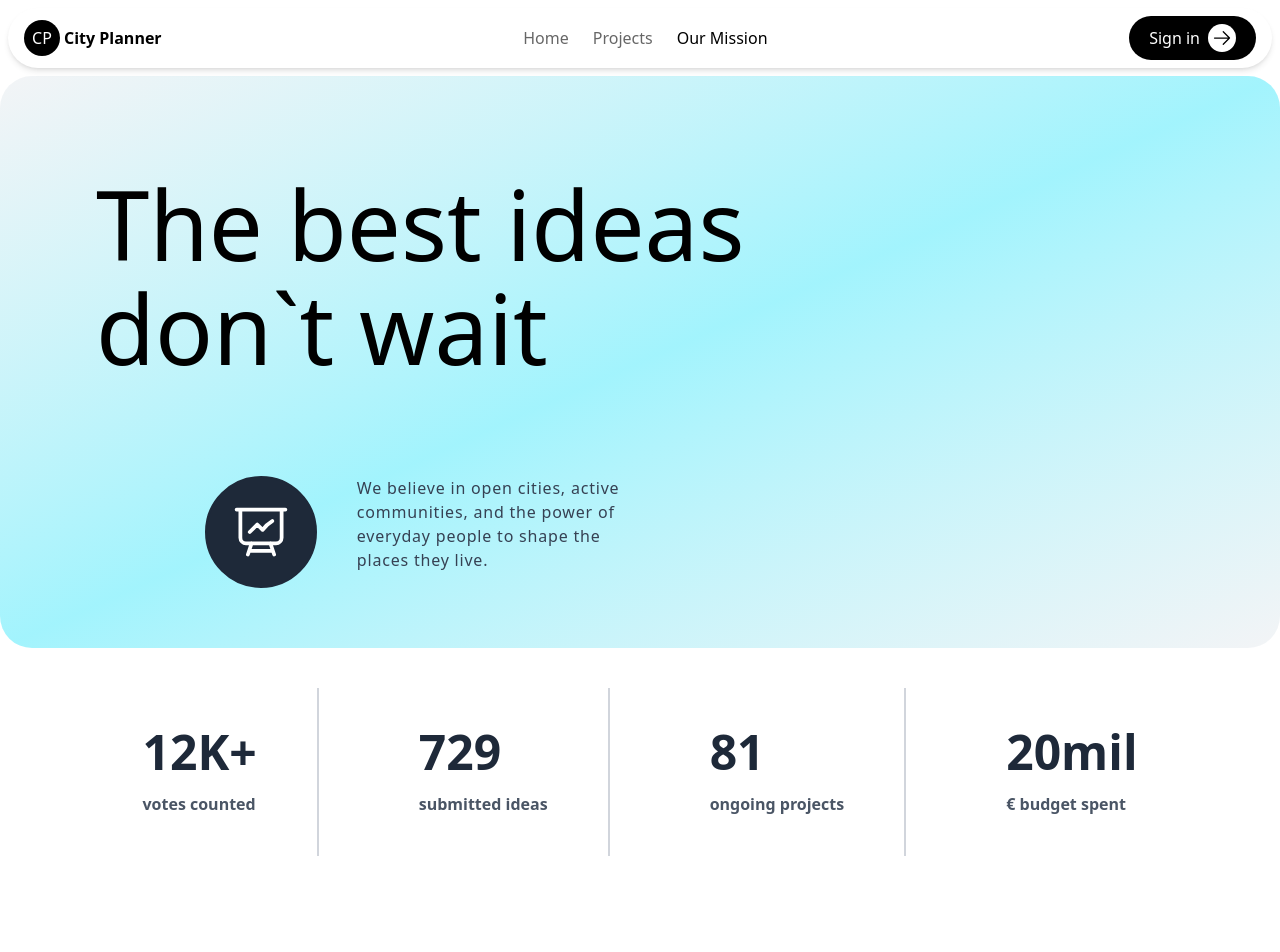
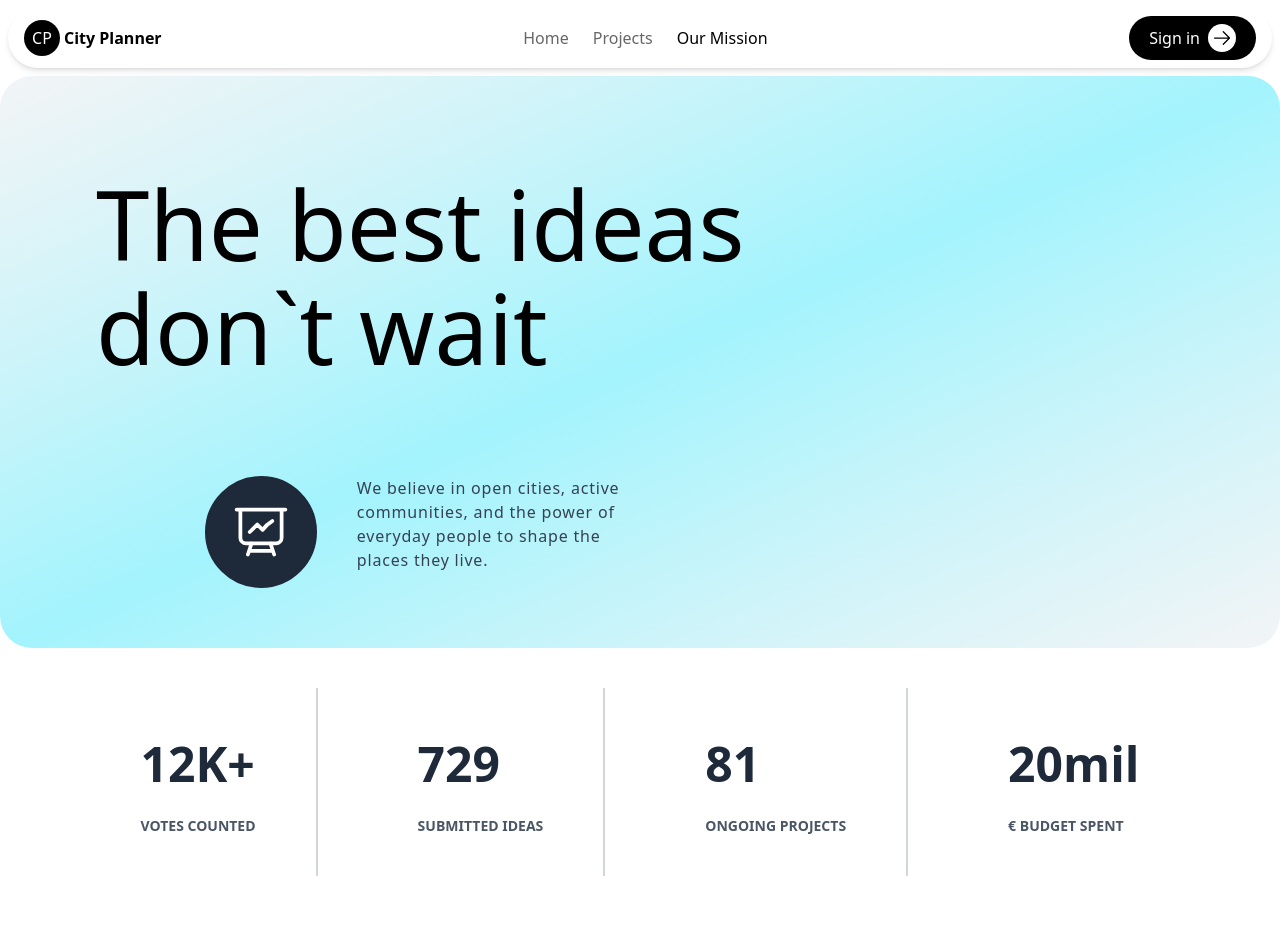
Before and after one commit to Isisaurus/city-planner, a Next.js app: page /our-mission in a window 1280 px wide. Shown: the top 952 px of the page. Built offline with nearby package versions, Linux system fonts and the light colour scheme; no server answers; what tailwindcss-animated would draw is missing.

Commit message:
styling changes, page h1 text

```diff
--- a/src/app/(root)/page.tsx
+++ b/src/app/(root)/page.tsx
@@ -22,13 +22,15 @@ export default async function Home({
   return (
     <>
       <section className="container section min-h-[50vh] bg-gradient-to-r from-gray-200 via-cyan-200 to-gray-200 rounded-3xl flex flex-col gap-4 items-center justify-center text-center text-black">
-        <h1 className="text-4xl md:text-6xl font-bold">
-          Lorem ipsum dolor <br /> sit amet consectetur.
-        </h1>
-        <p>
-          Lorem ipsum dolor sit amet consectetur adipisicing elit. Pariatur
-          quidem expedita laboriosam ducimus magni!
-        </p>
+        <div className="animate-fade-up flex flex-col gap-4">
+          <h1 className="text-6xl leading-[70px] font-medium">
+            Open Planning. <br /> Active Citizens. Better Cities.
+          </h1>
+          <p className="text-gray-700 font-medium tracking-wider">
+            Stay informed about city projects, submit your ideas, and be part of
+            the change.
+          </p>
+        </div>
         <Form
           action="/"
           scroll={false}
--- a/src/app/our-mission/page.tsx
+++ b/src/app/our-mission/page.tsx
@@ -2,14 +2,32 @@ import { PresentationChart } from "@/components/icons";
 import { MissionCards } from "@/components/ui";
 
 export default function MissionPage() {
+  const satistics: { marker: string; description: string }[] = [
+    {
+      marker: "12K+",
+      description: "votes counted",
+    },
+    {
+      marker: "729",
+      description: "submitted ideas",
+    },
+    {
+      marker: "81",
+      description: "ongoing projects",
+    },
+    {
+      marker: "20mil",
+      description: "€ budget spent",
+    },
+  ];
   return (
     <>
       <section className="section container bg-gradient-to-br from-gray-100 via-cyan-200 to-gray-100 text-black rounded-4xl">
         <div className="px-10 md:px-20 pb-15">
-          <h1 className="text-6xl leading-[70px] md:text-[96px] font-medium md:leading-[104px] py-[1em]">
+          <h1 className="text-6xl leading-[70px] md:text-[96px] font-medium md:leading-[104px] py-[1em] animate-fade-up">
             The best ideas <br /> don`t wait
           </h1>
-          <div className="flex flex-col md:flex-row gap-5 md:gap-10 md:ml-auto md:max-w-[90%]">
+          <div className="flex flex-col md:flex-row gap-5 md:gap-10 md:ml-auto md:max-w-[90%] animate-fade animate-delay-[.3s]">
             <div className="bg-gray-800 border-2 border-gray-800 p-6 rounded-full flex items-center justify-center m-auto md:m-0">
               <span>
                 <PresentationChart className="size-15 text-white" />
@@ -23,23 +41,23 @@ export default function MissionPage() {
         </div>
       </section>
       <section className="section container">
-        <div className="flex divide-x-2 divide-gray-300 p-10 gap-10 items-center justify-center">
-          <div className="flex flex-col py-10 px-15 gap-4">
-            <p className="text-5xl font-black text-gray-800">12K+</p>
-            <p className="font-black text-gray-600">votes counted</p>
-          </div>
-          <div className="flex flex-col py-10 px-15 gap-4">
-            <p className="text-5xl font-black text-gray-800">729</p>
-            <p className="font-black text-gray-600">submitted ideas</p>
-          </div>
-          <div className="flex flex-col py-10 px-15 gap-4">
-            <p className="text-5xl font-black text-gray-800">81</p>
-            <p className="font-black text-gray-600">ongoing projects</p>
-          </div>
-          <div className="flex flex-col py-10 px-15 gap-4">
-            <p className="text-5xl font-black text-gray-800">20mil</p>
-            <p className="font-black text-gray-600">€ budget spent</p>
-          </div>
+        <div className="grid grid-cols-2 md:flex md:divide-x-2 divide-gray-300 p-5 md:p-10 md:gap-10 items-center justify-center">
+          {satistics.map((item) => {
+            const { marker, description } = item;
+            return (
+              <div
+                key={marker}
+                className="flex flex-col py-10 px-5 sm:px-15 gap-4 divide-y-2 divide-gray-300 md:divide-y-0"
+              >
+                <p className="text-3xl md:text-5xl font-black text-gray-800 py-3 my:py-0">
+                  {marker}
+                </p>
+                <p className="font-black text-gray-600 text-sm uppercase">
+                  {description}
+                </p>
+              </div>
+            );
+          })}
         </div>
       </section>
       <section className="section container">
--- a/src/app/projects/page.tsx
+++ b/src/app/projects/page.tsx
@@ -22,11 +22,12 @@ export default async function ProjectsPage({
   return (
     <>
       <section className="container section py-5 rounded-3xl">
-        <div className="min-h-[15vh] flex flex-col gap-4 justify-center items-center text-center">
-          <h1 className="text-4xl md:text-4xl font-bold">Projects Overview</h1>
-          <p>
-            Browse all projects submitted, Lorem ipsum dolor, sit amet
-            consectetur adipisicing elit. Quia, rem.
+        <div className="flex flex-col gap-4">
+          <h1 className="text-6xl leading-[70px] font-medium">
+            Projects Overview
+          </h1>
+          <p className=" text-gray-700 font-medium tracking-wider">
+            All City Projects in One Place - Search, Filter & Stay Updated
           </p>
         </div>
       </section>
@@ -34,7 +35,7 @@ export default async function ProjectsPage({
         <Form
           action="/projects"
           scroll={false}
-          className="bg-white border-2 border-black rounded-full py-2 px-3 flex gap-1 my-4 mx-auto max-w-screen-md"
+          className="bg-white border-2 border-black rounded-full py-2 px-3 flex gap-1 my-4 max-w-screen-md"
           id="search-form"
         >
           <input
--- a/src/components/ui/MissionCards.tsx
+++ b/src/components/ui/MissionCards.tsx
@@ -39,7 +39,7 @@ export const MissionCards = () => {
   const [activeTab, setActiveTab] = useState<number>(missions[0].id);
 
   return (
-    <div className="flex flex-row rounded-l-[45px] gap-1 bg-white text-white divide-x-4 divide-white">
+    <div className="flex flex-row rounded-[45px] gap-1 bg-white text-white divide-x-4 divide-white shadow-2xl">
       <ul className="flex flex-col justify-between border-r-4" role="tablist">
         {missions.map((item) => {
           const { id } = item;
--- a/src/components/ui/ProjectsTable.tsx
+++ b/src/components/ui/ProjectsTable.tsx
@@ -144,7 +144,7 @@ export const ProjectsTable = ({
   }, [initialProjects]);
 
   return (
-    <div className="bg-gradient-to-b from-cyan-50 via-gray-200/15 to-transparent rounded-3xl shadow-md md:px-2 pt-5 pb-10">
+    <div className="bg-gradient-to-b from-cyan-50 via-gray-200/15 to-transparent rounded-3xl shadow-md md:px-2 pt-5 pb-10 animate-fade-up">
       {/* filter navigation */}
       <div className="flex flex-col md:flex-row items-center justify-between gap-2 px-2 md:px-6 pb-20">
         <p className="text-xl font-bold">Filter available projects</p>
@@ -240,7 +240,10 @@ export const ProjectsTable = ({
             ? filteredProjects.map((project) => {
                 const { _id, title, _createdAt, status, votes, slug } = project;
                 return (
-                  <tr key={_id} className="border-b border-gray-200 font-light">
+                  <tr
+                    key={_id}
+                    className="border-b border-gray-200 font-light animate-fade"
+                  >
                     <th
                       scope="row"
                       className="px-2 md:px-6 py-4 font-medium md:whitespace-nowrap"
@@ -275,7 +278,10 @@ export const ProjectsTable = ({
             ? projectsPool.map((project) => {
                 const { _id, title, _createdAt, status, votes, slug } = project;
                 return (
-                  <tr key={_id} className="border-b border-gray-200 font-light">
+                  <tr
+                    key={_id}
+                    className="border-b border-gray-200 font-light animate-fade"
+                  >
                     <th
                       scope="row"
                       className="px-2 md:px-6 py-4 font-medium md:whitespace-nowrap"
```
